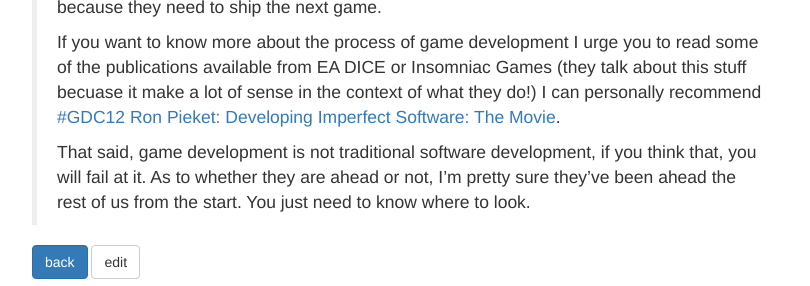
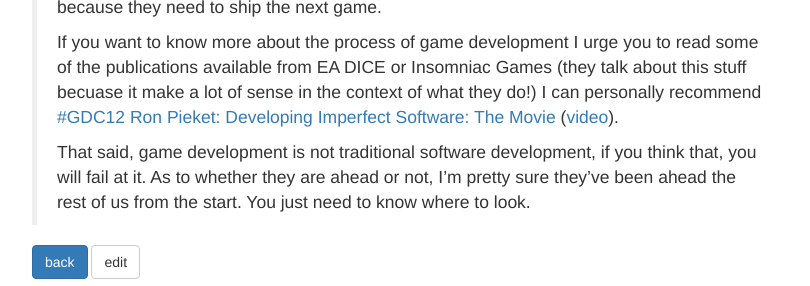
Before and after one commit to leidegre/leidegre.github.com, a Jekyll site: the page built from _posts/2013-05-07-game-development.md, in a window 1280 px wide. Shown: the part 990-1276 px from the top of the page, without its empty margins (38-848 px from the left). Built offline with Jekyll 4.4.1, drawn with Linux system fonts in a browser that asks for light colours; nearby versions of some CDN libraries.

Commit message:
Update 2013-05-07-game-development.md

```diff
--- a/_posts/2013-05-07-game-development.md
+++ b/_posts/2013-05-07-game-development.md
@@ -17,9 +17,10 @@ It wasn't until the next day I discovered that the post was a two years old. I t
 >
 > My last point, is a bit harder for me to argue objectively about but game development grew from a culture that wasn't motivated by greed (simply making a game for the purpose of making money). These people wanted to make a game because it was part what they believed they should do. A lot of the traditional churn that plague software development does not exist when your reason for doing what you do is so well bespoken. These people are self-motivated talented people and they get to do what they love while many of us don't. These people make rational decisions about what they need to do next to move forward, they don't waste a lot of time in meetings. If they did, they'd run out of business, because they need to ship the next game.
 >
-> If you want to know more about the process of game development I urge you to read some of the publications available from EA DICE or Insomniac Games (they talk about this stuff becuase it make a lot of sense in the context of what they do!) I can personally recommend [#GDC12 Ron Pieket: Developing Imperfect Software: The Movie][2].
+> If you want to know more about the process of game development I urge you to read some of the publications available from EA DICE or Insomniac Games (they talk about this stuff becuase it make a lot of sense in the context of what they do!) I can personally recommend [#GDC12 Ron Pieket: Developing Imperfect Software: The Movie][2] ([video][3]).
 >
 > That said, game development is not traditional software development, if you think that, you will fail at it. As to whether they are ahead or not, I'm pretty sure they've been ahead the rest of us from the start. You just need to know where to look.
 
 [1]: http://blog.chromosundrift.com/2011/04/are-game-developers-15-years-behind.html
 [2]: http://www.insomniacgames.com/gdc12-ron-pieket-developing-imperfect-software-the-movie/
+[3]: https://vimeo.com/39689487
```
